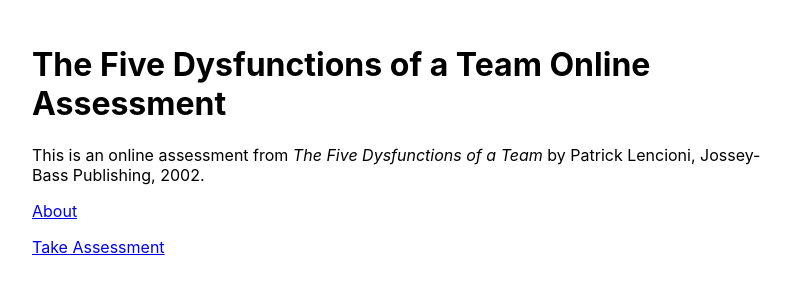
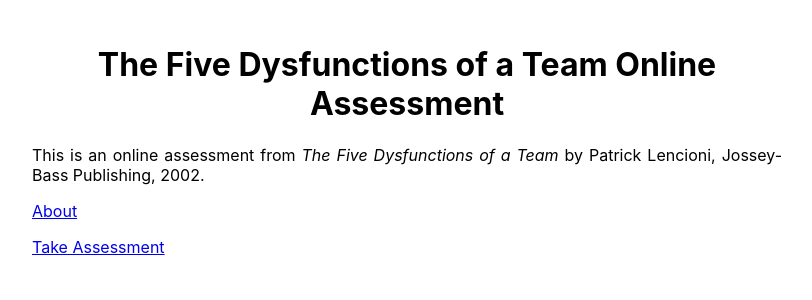
Before and after one commit to alonso-cadenas/team-dysfunctions-assessment, a Next.js app: page / in a window 1280 px wide. Shown: the top 300 px of the page, without its empty margins (233-1045 px from the left). Built offline with nearby package versions, Linux system fonts and the light colour scheme; no server answers.

Commit message:
Customize global style.

```diff
--- a/styles.css
+++ b/styles.css
@@ -9,5 +9,15 @@
 button {
     display: block;
     margin: 0 auto;
-    padding: 0.5rem;
+    padding: 0.5rem 1rem;
+    cursor: pointer;
+    font-size: 100%;
 }
+
+h1 {
+    text-align: center;
+}
+
+p {
+    text-align: justify;
+}
```
